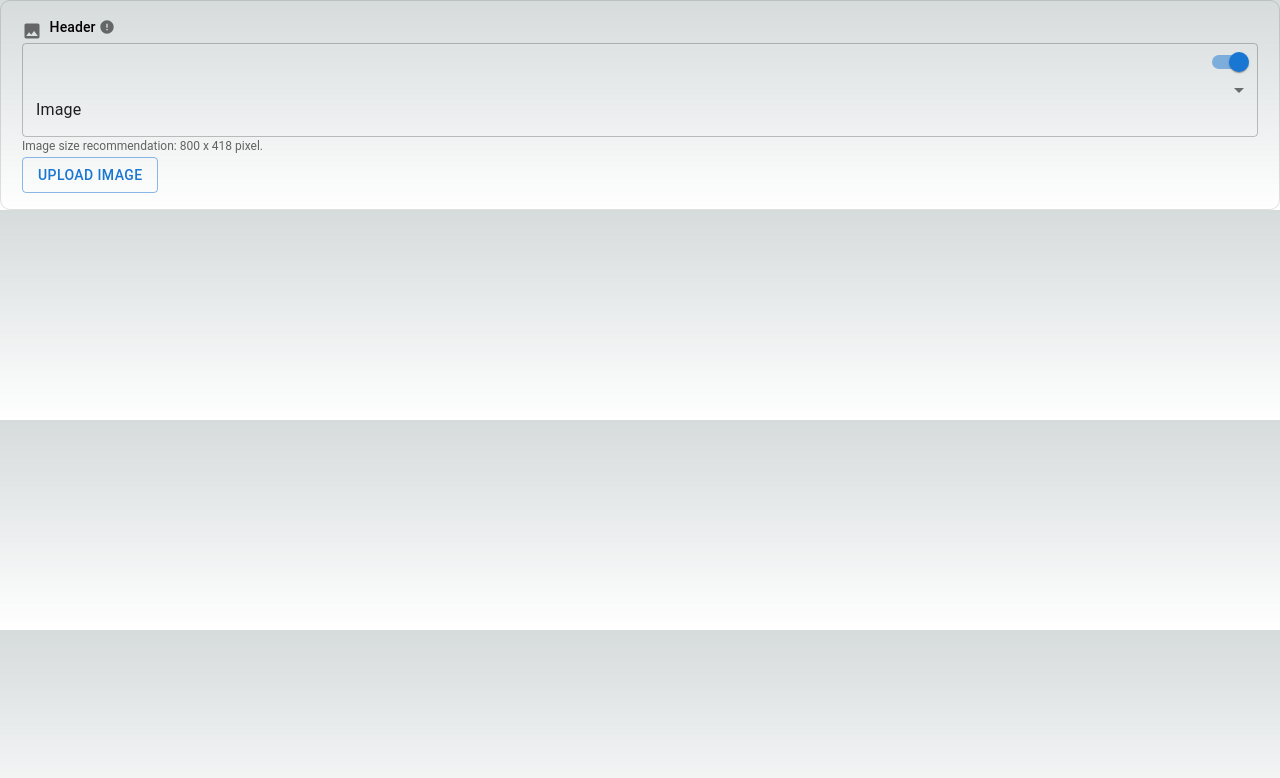
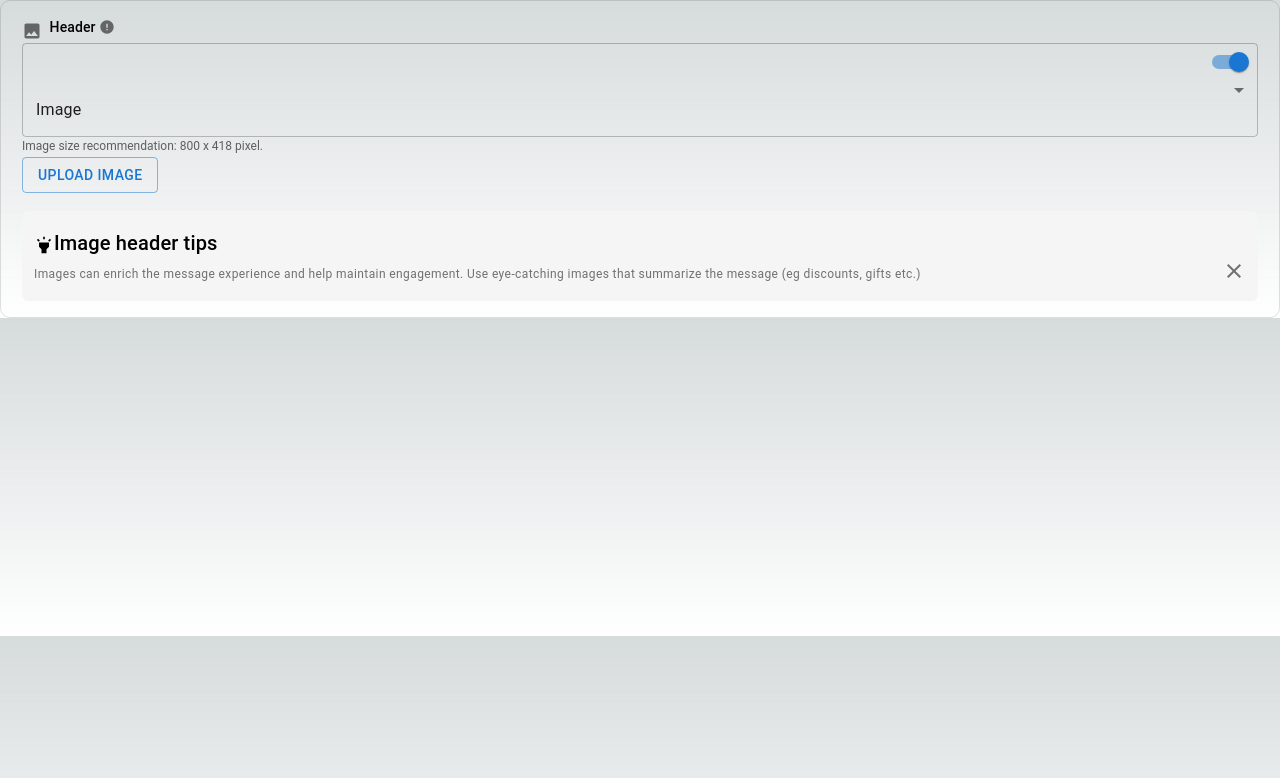
Before and after one commit to jonathanporras/connectly-app, a Next.js app: page /components/MessageHeaderEditor in a window 1280 px wide. Shown: the top 778 px of the page. Built offline with nearby package versions, Linux system fonts and the light colour scheme.

Commit message:
chore: finish up basic structure of header editor in message builder

```diff
--- a/src/pages/components/MessageHeaderEditor.tsx
+++ b/src/pages/components/MessageHeaderEditor.tsx
@@ -1,16 +1,15 @@
 import styles from "@/styles/MessageBuilder.module.scss";
-import Fab from "@mui/material/Fab";
-import CloseIcon from "@mui/icons-material/Close";
 import Typography from "@mui/material/Typography";
 import ImageIcon from "@mui/icons-material/Image";
 import ErrorIcon from "@mui/icons-material/Error";
+import HighlightIcon from "@mui/icons-material/Highlight";
 import Switch from "@mui/material/Switch";
 import FormHelperText from "@mui/material/FormHelperText";
 import MenuItem from "@mui/material/MenuItem";
 import FormControl from "@mui/material/FormControl";
 import Select, { SelectChangeEvent } from "@mui/material/Select";
-import Box from "@mui/material/Box";
 import { Button } from "@mui/material";
+import CloseIcon from "@mui/icons-material/Close";
 
 const label = { inputProps: { "aria-label": "Message Header Switch" } };
 
@@ -50,6 +49,21 @@ export default function MessageHeaderEditor() {
         </FormHelperText>
       </FormControl>
       <Button variant="outlined">Upload Image</Button>
+      <div className={`${styles.messageHeaderEditorTip}`}>
+        <Typography variant="h6">
+          <HighlightIcon fontSize="small" />
+          Image header tips
+        </Typography>
+        <CloseIcon
+          className={`${styles.messageHeaderEditorClose}`}
+          color="action"
+        />
+        <Typography variant="caption">
+          Images can enrich the message experience and help maintain engagement.
+          Use eye-catching images that summarize the message (eg discounts,
+          gifts etc.)
+        </Typography>
+      </div>
     </div>
   );
 }
--- a/src/styles/MessageBuilder.module.scss
+++ b/src/styles/MessageBuilder.module.scss
@@ -63,4 +63,30 @@
     letter-spacing: 0;
     margin: 0;
   }
+
+  .messageHeaderEditorTip {
+    background: #F5F5F5;
+    border-radius: 6px;
+    margin-top: 18px;
+    padding: 16px 12px;
+
+    p {
+      display: inline-block;
+    }
+
+    svg {
+      vertical-align: text-bottom;
+    }
+
+    .messageHeaderEditorClose {
+      display: block;
+      float: right;
+    }
+
+    span {
+      color: #0000008A;
+      display: block;
+      margin-top: 6px;
+    }
+  }
 }
```
